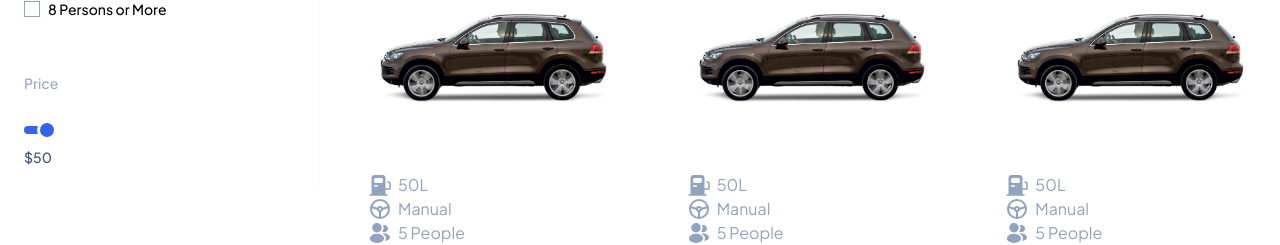
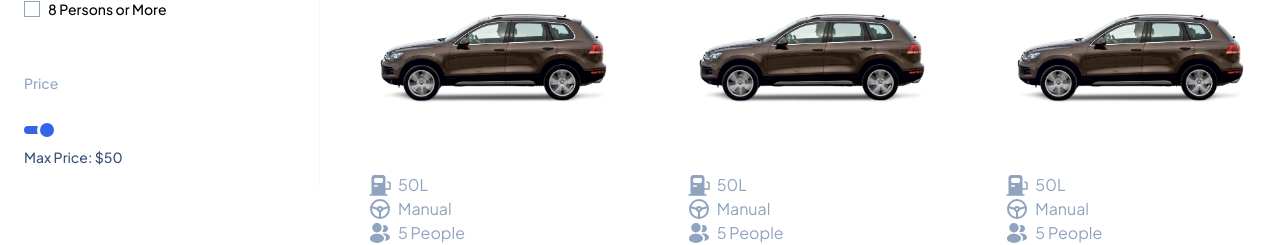
Before and after one commit to GlenMac90/rent-wheels, a Next.js app: page /search in a window 1280 px wide. Shown: the part 1994-2239 px from the top of the page. Built offline with nearby package versions, Linux system fonts and the light colour scheme.

Commit message:
change slider colour and price display

```diff
--- a/components/search-page/SearchPageFilters.tsx
+++ b/components/search-page/SearchPageFilters.tsx
@@ -206,7 +206,7 @@
           />
         </FormItem>
         <FormLabel className="semibold-12 mt-4 text-gray-700">
-          {currentPrice === 1000 && "Max Price:"} ${currentPrice}
+          Max Price: ${currentPrice}
         </FormLabel>
       </form>
     </Form>
--- a/components/ui/slider.tsx
+++ b/components/ui/slider.tsx
@@ -20,7 +20,7 @@
     <SliderPrimitive.Track className="relative h-2 w-full grow overflow-hidden rounded-full bg-secondary">
       <SliderPrimitive.Range className="absolute h-full bg-[#3563E9]" />
     </SliderPrimitive.Track>
-    <SliderPrimitive.Thumb className="block size-5 rounded-full border-[3px] border-white bg-[#3563E9] ring-offset-background transition-colors focus-visible:outline-none focus-visible:ring-2 focus-visible:ring-ring focus-visible:ring-offset-2 disabled:pointer-events-none disabled:opacity-50" />
+    <SliderPrimitive.Thumb className="block size-5 cursor-pointer rounded-full border-[3px] border-white bg-[#3563E9] ring-offset-background transition-colors focus-visible:outline-none focus-visible:ring-2 focus-visible:ring-ring focus-visible:ring-offset-2 disabled:pointer-events-none disabled:opacity-50" />
   </SliderPrimitive.Root>
 ));
 Slider.displayName = SliderPrimitive.Root.displayName;
```
